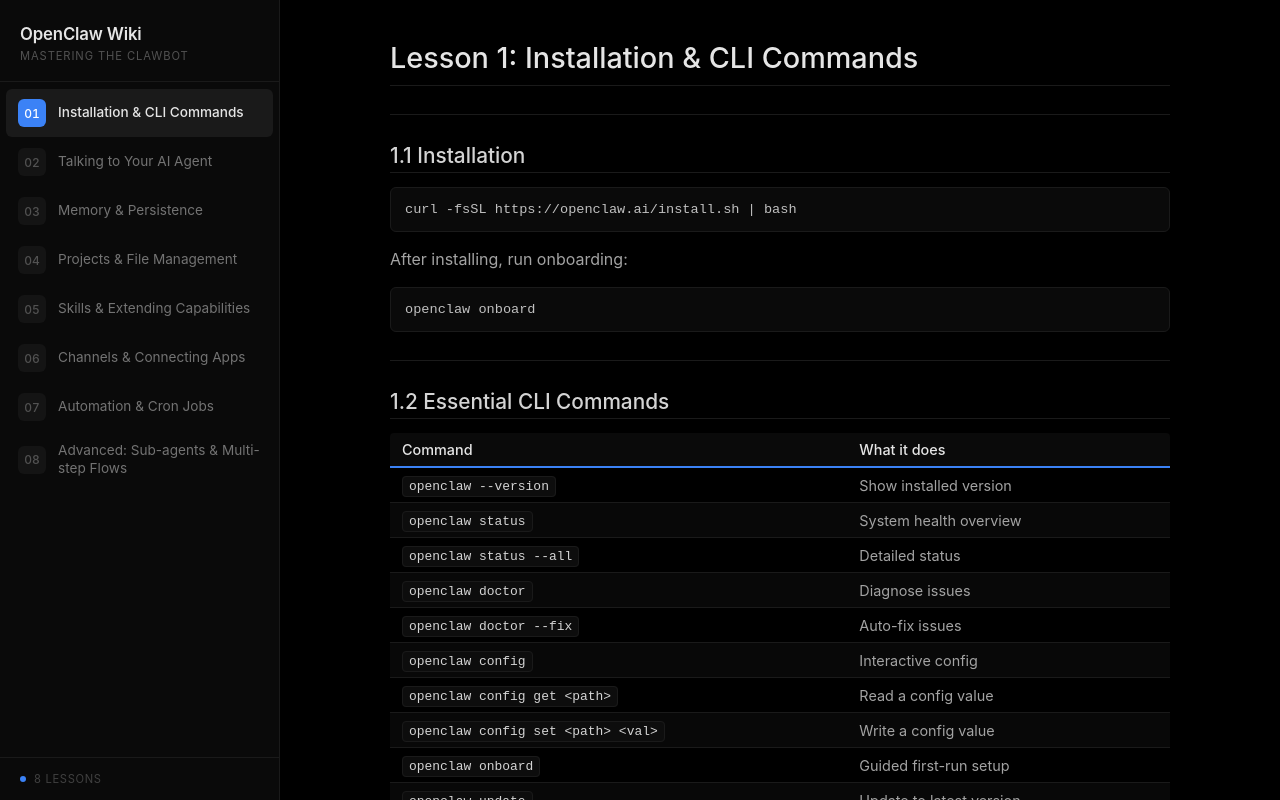
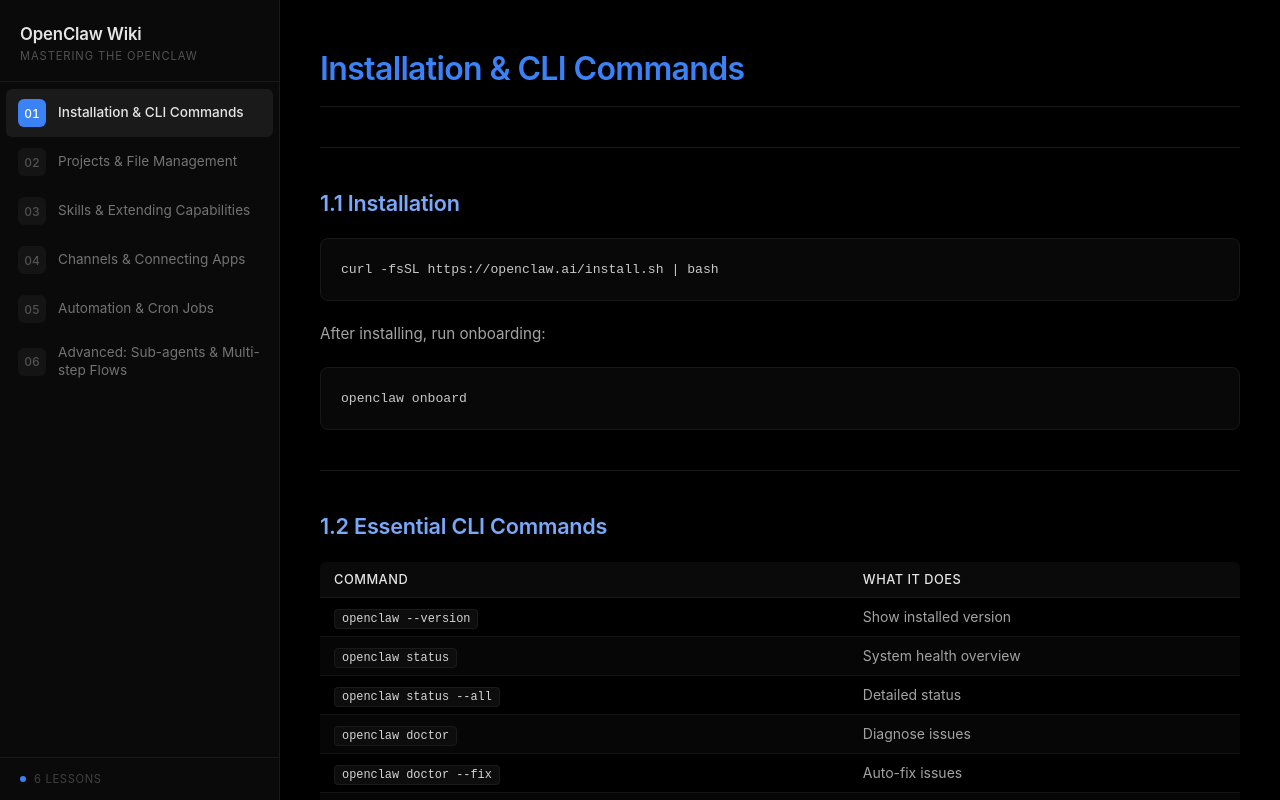
Before and after one commit to atlaskua-star/openclaw-wiki, a React (Vite) app: page / in a window 1280 px wide. Built offline with nearby package versions, Linux system fonts and the light colour scheme.

Commit message:
dark theme ui refinement, simplified lesson 1, removed unused lessons

```diff
--- a/src/components/LessonView.css
+++ b/src/components/LessonView.css
@@ -1,6 +1,5 @@
 .lesson-view {
   flex: 1;
-  padding: 40px;
   overflow-y: auto;
   background: #000000;
 }
@@ -24,150 +23,199 @@
 }
 
 .lesson-content {
-  max-width: 780px;
+  max-width: 1080px;
   margin: 0 auto;
+  padding: 48px 40px 80px;
 }
 
-/* Markdown styling */
+/* ───── Headings ───── */
+
 .lesson-content h1 {
-  font-size: 1.8rem;
-  color: #e5e5e5;
-  margin: 0 0 6px 0;
-  padding-bottom: 10px;
+  font-size: 2rem;
+  color: #3b82f6;
+  margin: 0 0 24px 0;
+  padding-bottom: 16px;
   border-bottom: 1px solid #1a1a1a;
-  font-weight: 500;
-}
-
-.lesson-content h1 code {
-  color: #60a5fa;
+  font-weight: 600;
+  letter-spacing: -0.02em;
+  line-height: 1.3;
 }
 
 .lesson-content h2 {
-  font-size: 1.3rem;
-  color: #d4d4d4;
-  margin: 28px 0 10px 0;
-  padding-bottom: 4px;
-  border-bottom: 1px solid #1a1a1a;
-  font-weight: 500;
+  font-size: 1.35rem;
+  color: #7aa9fa;
+  margin: 40px 0 12px 0;
+  font-weight: 600;
+  letter-spacing: -0.01em;
+  line-height: 1.4;
 }
 
 .lesson-content h3 {
-  font-size: 1.1rem;
-  color: #c0c0c0;
-  margin: 20px 0 6px 0;
-  font-weight: 500;
+  font-size: 1.05rem;
+  color: #6095f5;
+  margin: 28px 0 8px 0;
+  font-weight: 600;
+  line-height: 1.4;
 }
 
+/* ───── Body text ───── */
+
 .lesson-content p {
-  line-height: 1.7;
+  line-height: 1.75;
   color: #a3a3a3;
-  margin: 0 0 14px 0;
+  margin: 0 0 16px 0;
+  font-size: 0.95rem;
 }
+
+/* ───── Inline code ───── */
 
 .lesson-content code {
   background: #0d0d0d;
-  padding: 2px 6px;
+  padding: 2px 7px;
   border-radius: 4px;
-  font-size: 0.9em;
-  font-family: 'SF Mono', 'Fira Code', monospace;
+  font-size: 0.85em;
+  font-family: 'SF Mono', 'Fira Code', 'Cascadia Code', 'JetBrains Mono', monospace;
   color: #d4d4d4;
+  border: 1px solid #1a1a1a;
 }
 
+/* ───── Code blocks ───── */
+
 .lesson-content pre {
-  background: #0a0a0a;
-  padding: 14px;
-  border-radius: 6px;
+  background: #080808;
+  padding: 20px;
+  border-radius: 8px;
   overflow-x: auto;
-  margin: 14px 0;
-  border: 1px solid #1a1a1a;
+  margin: 20px 0;
+  border: 1px solid #181818;
+  position: relative;
 }
 
 .lesson-content pre code {
   background: transparent;
+  border: none;
   padding: 0;
-  color: #c0c0c0;
-  font-size: 0.85rem;
+  color: #c8c8c8;
+  font-size: 0.82rem;
+  line-height: 1.6;
 }
 
-.lesson-content :not(pre) > code {
-  background: #0d0d0d;
-  border: 1px solid #1a1a1a;
-}
+/* ───── Blockquote ───── */
 
 .lesson-content blockquote {
-  border-left: 3px solid #3b82f6;
-  margin: 14px 0;
-  padding: 8px 16px;
-  background: #0a0a0a;
+  border-left: 2px solid #3b82f6;
+  margin: 20px 0;
+  padding: 12px 20px;
+  background: #080808;
   border-radius: 0 6px 6px 0;
 }
 
 .lesson-content blockquote p {
   margin: 0;
   color: #a3a3a3;
+  font-size: 0.9rem;
 }
+
+/* ───── Tables ───── */
 
 .lesson-content table {
   width: 100%;
   border-collapse: collapse;
-  margin: 14px 0;
-  font-size: 0.9rem;
+  margin: 20px 0;
+  font-size: 0.875rem;
+  border-radius: 6px;
+  overflow: hidden;
 }
 
 .lesson-content th {
   background: #0a0a0a;
   color: #e5e5e5;
-  padding: 8px 12px;
+  padding: 10px 14px;
   text-align: left;
   font-weight: 500;
-  border-bottom: 2px solid #3b82f6;
-}
-
-.lesson-content th:first-child {
-  border-radius: 4px 0 0 0;
-}
-
-.lesson-content th:last-child {
-  border-radius: 0 4px 0 0;
+  font-size: 0.8rem;
+  text-transform: uppercase;
+  letter-spacing: 0.04em;
+  border-bottom: 1px solid #181818;
 }
 
 .lesson-content td {
-  padding: 8px 12px;
-  border-bottom: 1px solid #1a1a1a;
+  padding: 10px 14px;
+  border-bottom: 1px solid #141414;
   color: #a3a3a3;
 }
 
-.lesson-content tr:nth-child(even) td {
-  background: #080808;
+.lesson-content tr:last-child td {
+  border-bottom: none;
 }
 
-.lesson-content ul, .lesson-content ol {
+.lesson-content tr:nth-child(even) td {
+  background: #060606;
+}
+
+/* ───── Lists ───── */
+
+.lesson-content ul,
+.lesson-content ol {
   line-height: 1.8;
   color: #a3a3a3;
-  margin: 6px 0 14px 0;
+  margin: 8px 0 20px 0;
   padding-left: 24px;
 }
 
 .lesson-content li {
-  margin: 3px 0;
+  margin: 4px 0;
 }
+
+.lesson-content li::marker {
+  color: #525252;
+}
+
+/* ───── Horizontal rule ───── */
 
 .lesson-content hr {
   border: none;
-  border-top: 1px solid #1a1a1a;
-  margin: 28px 0;
+  height: 1px;
+  background: #181818;
+  margin: 40px 0;
 }
+
+/* ───── Inline elements ───── */
 
 .lesson-content strong {
   color: #d4d4d4;
+  font-weight: 600;
+}
+
+.lesson-content em {
+  color: #a3a3a3;
 }
 
 .lesson-content a {
   color: #60a5fa;
   text-decoration: none;
+  transition: color 0.15s;
 }
 
 .lesson-content a:hover {
   color: #93bbfd;
   text-decoration: underline;
 }
+
+.lesson-content img {
+  max-width: 100%;
+  border-radius: 6px;
+  margin: 20px 0;
+}
+
+/* ───── Responsive ───── */
+
+@media (max-width: 768px) {
+  .lesson-content {
+    padding: 32px 20px 60px;
+  }
+
+  .lesson-content h1 {
+    font-size: 1.6rem;
+  }
+}
--- a/src/components/Sidebar.tsx
+++ b/src/components/Sidebar.tsx
@@ -6,7 +6,7 @@
     <nav className="sidebar">
       <div className="sidebar-header">
         <h1>OpenClaw Wiki</h1>
-        <p className="sidebar-subtitle">Mastering the clawbot</p>
+        <p className="sidebar-subtitle">Mastering the OpenClaw</p>
       </div>
       <ul className="lesson-list">
         {lessons.map((lesson) => (
--- a/src/data/lessons.ts
+++ b/src/data/lessons.ts
@@ -5,7 +5,7 @@
     id: 'lesson-1',
     number: 1,
     title: 'Installation & CLI Commands',
-    content: `# Lesson 1: Installation & CLI Commands
+    content: `# Installation & CLI Commands
 
 ---
 
@@ -50,64 +50,46 @@
 `
   },
   {
-    id: 'lesson-2',
+    id: 'lesson-4',
     number: 2,
-    title: 'Talking to Your AI Agent',
-    content: `# Lesson 2: Talking to Your AI Agent
-
-_Coming soon..._
-`
-  },
-  {
-    id: 'lesson-3',
-    number: 3,
-    title: 'Memory & Persistence',
-    content: `# Lesson 3: Memory & Persistence
-
-_Coming soon..._
-`
-  },
-  {
-    id: 'lesson-4',
-    number: 4,
     title: 'Projects & File Management',
-    content: `# Lesson 4: Projects & File Management
+    content: `# Projects & File Management
 
 _Coming soon..._
 `
   },
   {
     id: 'lesson-5',
-    number: 5,
+    number: 3,
     title: 'Skills & Extending Capabilities',
-    content: `# Lesson 5: Skills & Extending Capabilities
+    content: `# Skills & Extending Capabilities
 
 _Coming soon..._
 `
   },
   {
     id: 'lesson-6',
-    number: 6,
+    number: 4,
     title: 'Channels & Connecting Apps',
-    content: `# Lesson 6: Channels & Connecting Apps
+    content: `# Channels & Connecting Apps
 
 _Coming soon..._
 `
   },
   {
     id: 'lesson-7',
-    number: 7,
+    number: 5,
     title: 'Automation & Cron Jobs',
-    content: `# Lesson 7: Automation & Cron Jobs
+    content: `# Automation & Cron Jobs
 
 _Coming soon..._
 `
   },
   {
     id: 'lesson-8',
-    number: 8,
+    number: 6,
     title: 'Advanced: Sub-agents & Multi-step Flows',
-    content: `# Lesson 8: Advanced: Sub-agents & Multi-step Flows
+    content: `# Advanced: Sub-agents & Multi-step Flows
 
 _Coming soon..._
 `
```
